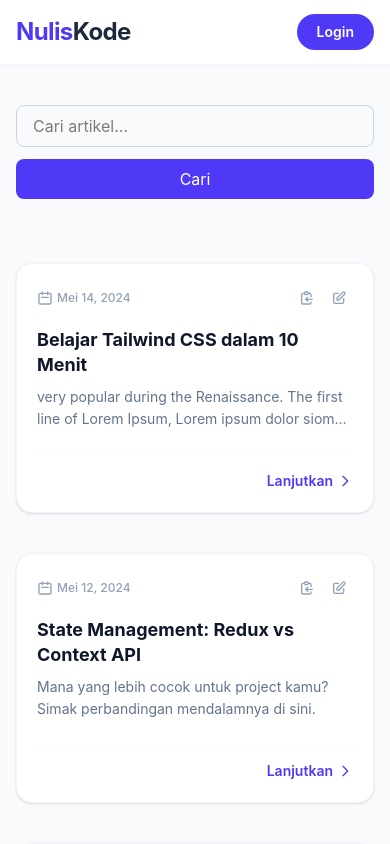
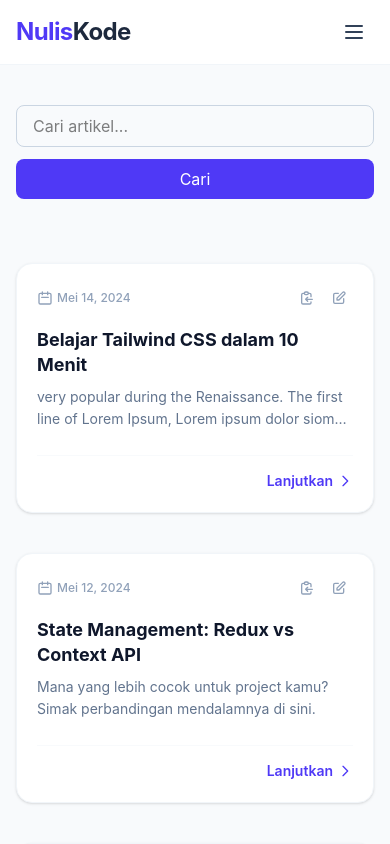
Before and after one commit to datokey/vite-react-caseflow, a React (Vite) app: page / in a window 390 px wide. Shown: the top 844 px of the page. Built offline with nearby package versions, Linux system fonts and the light colour scheme.

Commit message:
feat: enhance Navbar with mobile toggle functionality and update layout

```diff
--- a/src/components/Navbar.jsx
+++ b/src/components/Navbar.jsx
@@ -1,7 +1,11 @@
+import { useState } from "react";
+
 const Navbar = () => {
+  const [isOpen, setIsOpen] = useState(false);
+
   return (
     <nav className="bg-white border-b border-slate-100 sticky top-0 z-50">
-    <div className="max-w-6xl mx-auto px-4 h-16 flex items-center justify-between">
+      <div className="max-w-6xl mx-auto px-4 h-16 flex items-center justify-between gap-4 relative">
         <div className="text-2xl font-bold text-indigo-600 tracking-tight">
           Nulis<span className="text-slate-800">Kode</span>
         </div>
@@ -10,12 +14,53 @@ const Navbar = () => {
           <a href="#" className="hover:text-indigo-600 transition">Kategori</a>
           <a href="#" className="hover:text-indigo-600 transition">Update</a>
         </div>
-        <button className="bg-indigo-600 text-white px-5 py-2 rounded-full text-sm font-semibold hover:bg-indigo-700 transition">
-          Login
-        </button>
+
+        <div className="flex items-center gap-3">
+          <button className="hidden md:inline-flex bg-indigo-600 text-white px-5 py-2 rounded-full text-sm font-semibold hover:bg-indigo-700 transition">
+            Login
+          </button>
+
+          <button
+            type="button"
+            aria-label="Toggle navigation menu"
+            aria-expanded={isOpen}
+            onClick={() => setIsOpen((prev) => !prev)}
+            className="inline-flex items-center justify-center p-2 rounded-lg text-slate-700 hover:text-indigo-600 hover:bg-slate-100 transition md:hidden"
+          >
+            <svg className="w-6 h-6" fill="none" stroke="currentColor" viewBox="0 0 24 24" xmlns="http://www.w3.org/2000/svg">
+              {isOpen ? (
+                <path strokeLinecap="round" strokeLinejoin="round" strokeWidth="2" d="M6 18L18 6M6 6l12 12" />
+              ) : (
+                <path strokeLinecap="round" strokeLinejoin="round" strokeWidth="2" d="M4 6h16M4 12h16M4 18h16" />
+              )}
+            </svg>
+          </button>
+        </div>
+
+        {isOpen && (
+          <div className="absolute left-4 right-4 top-full mt-2 rounded-3xl bg-white border border-slate-200 shadow-2xl p-4 md:hidden">
+            <div className="flex flex-col gap-3 text-sm font-medium text-slate-700">
+              <a href="#" onClick={() => setIsOpen(false)} className="block rounded-xl px-3 py-2 hover:bg-slate-100 transition">
+                Link Penting
+              </a>
+              <a href="#" onClick={() => setIsOpen(false)} className="block rounded-xl px-3 py-2 hover:bg-slate-100 transition">
+                Kategori
+              </a>
+              <a href="#" onClick={() => setIsOpen(false)} className="block rounded-xl px-3 py-2 hover:bg-slate-100 transition">
+                Update
+              </a>
+              <button
+                onClick={() => setIsOpen(false)}
+                className="w-full bg-indigo-600 text-white px-4 py-2 rounded-full text-sm font-semibold hover:bg-indigo-700 transition"
+              >
+                Login
+              </button>
+            </div>
+          </div>
+        )}
       </div>
     </nav>
-  )
-}
+  );
+};
 
 export default Navbar
```
